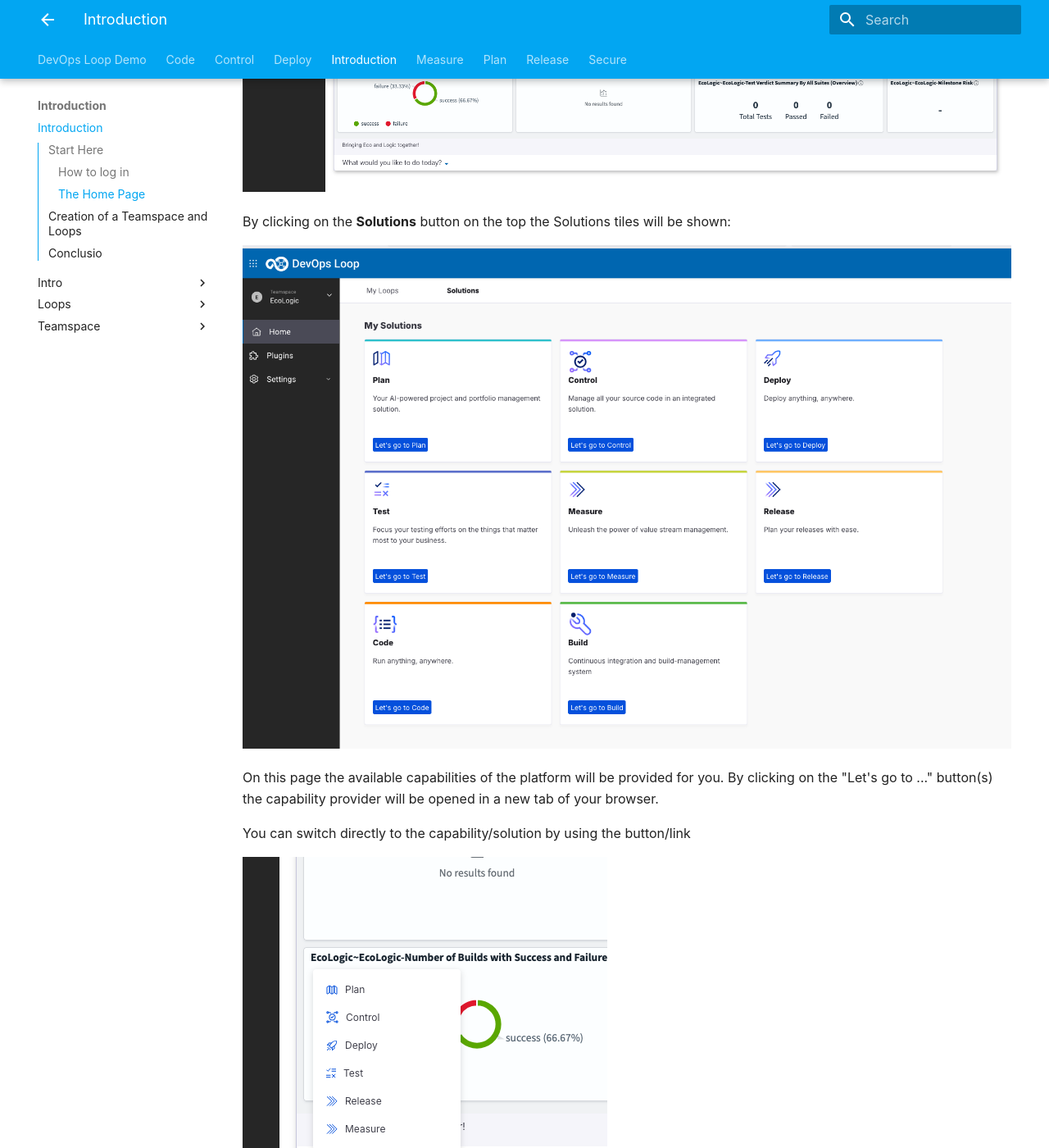
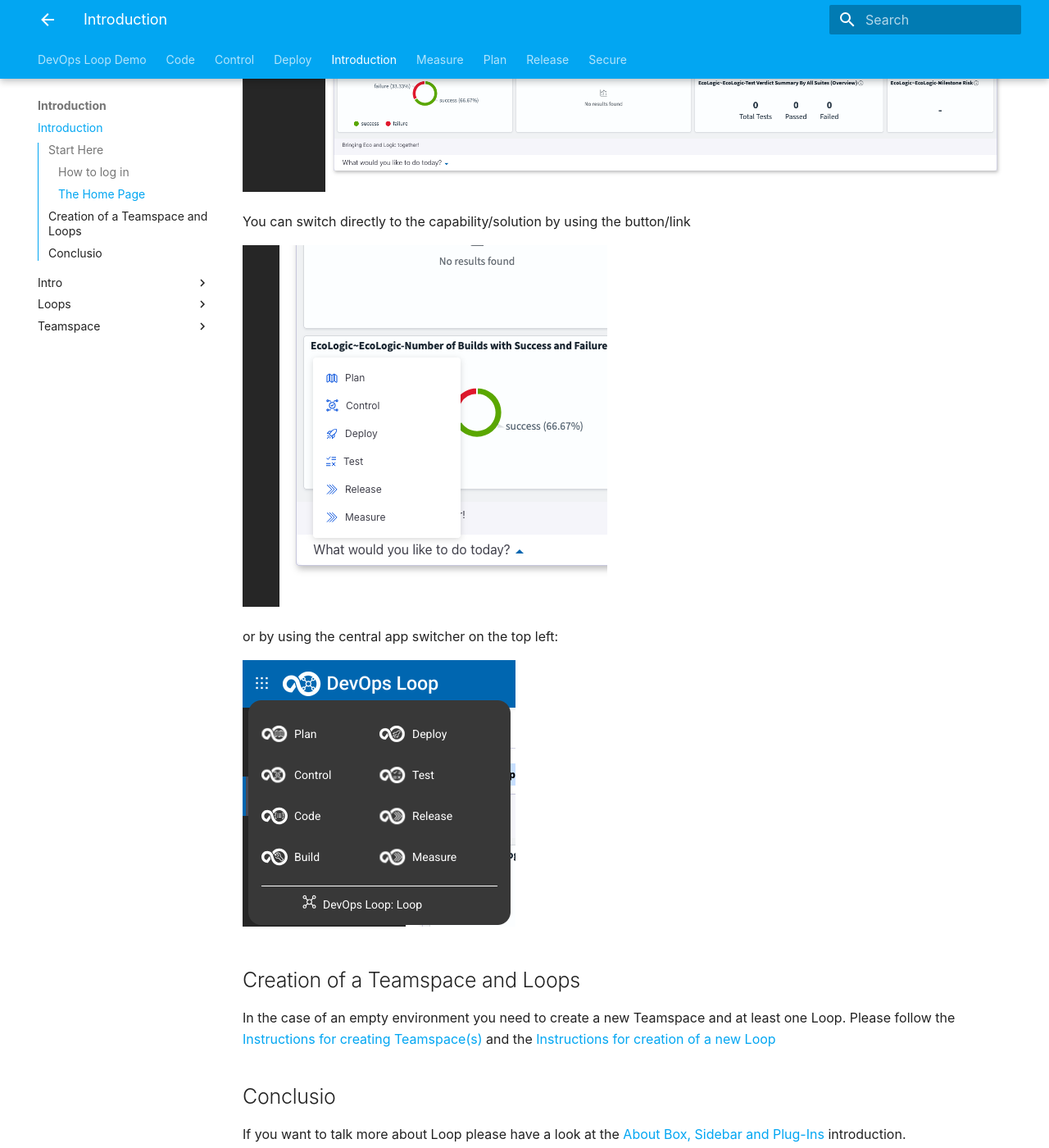
Before and after one commit to DevOpsAutomationLabs/EchoLogic_DemoApp, an MkDocs documentation site: the page built from docs/introduction/index.md, in a window 1280 px wide and 1400 px high, scrolled down 1216 px. Shown: the whole window at 82% size. Built offline with MkDocs 1.6.1 and Material for MkDocs 9.7.7, drawn with Linux system fonts in a browser that asks for light colours.

Commit message:
removed solutions page info

```diff
--- a/docs/introduction/index.md
+++ b/docs/introduction/index.md
@@ -22,12 +22,6 @@
 
 ![Home Page](media/Loop_Home_Page.png)
 
-By clicking on the **Solutions** button on the top the Solutions tiles will be shown:
-
-![Solutions Tiles](media/Loop_Home_Page_Solutions.png)
-
-On this page the available capabilities of the platform will be provided for you. By clicking on the "Let's go to ..." button(s) the capability provider will be opened in a new tab of your browser.
-
 You can switch directly to the capability/solution by using the button/link
 
 ![What would you like to do today?](media/Loop_whatwouldyouliketodotoday.png)
```
